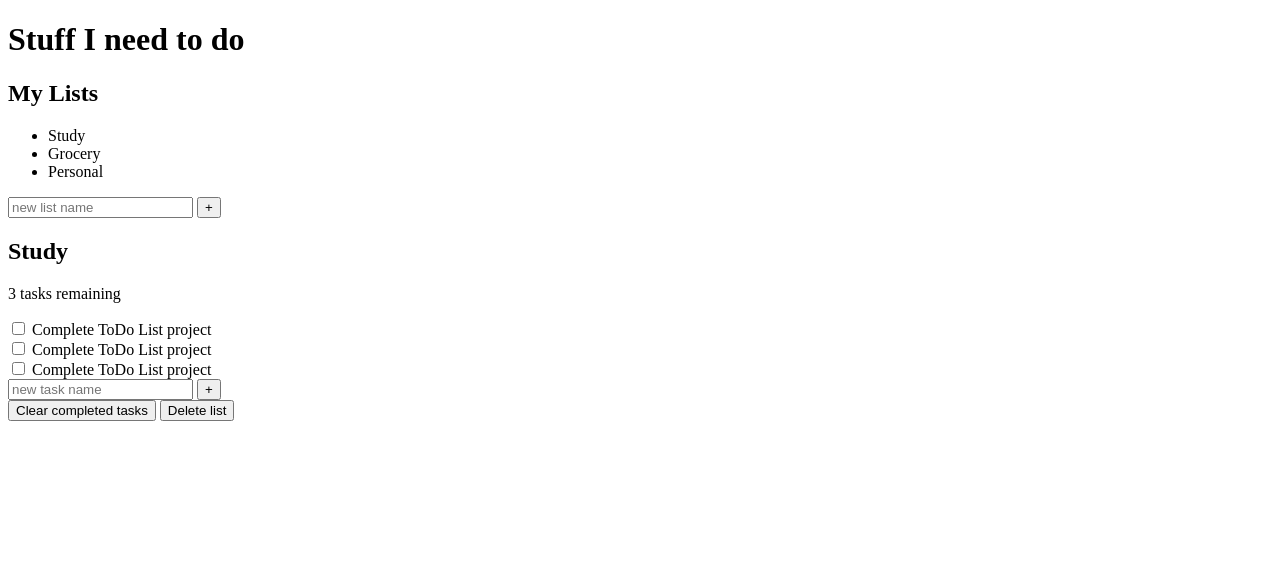
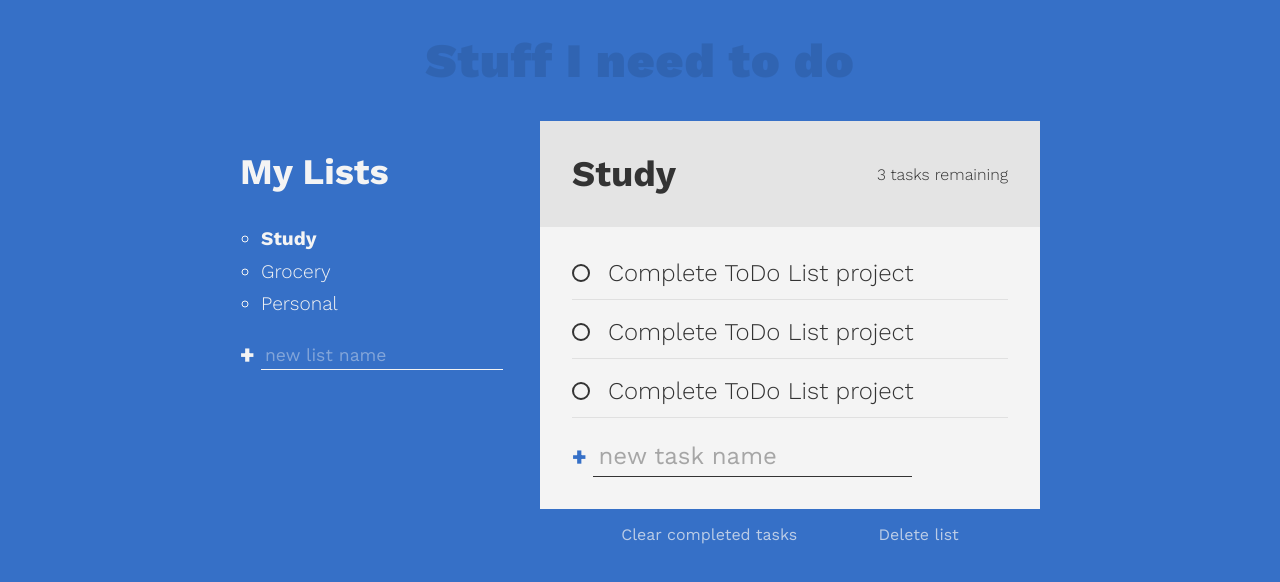
Before and after one commit to jaysmitjadhav/To-Do-List, a plain HTML site: page index.html in a window 1280 px wide. Drawn offline with nearby package versions, Linux system fonts and the light colour scheme.

Commit message:
completed style.css

```diff
--- a/index.html
+++ b/index.html
@@ -5,7 +5,7 @@
     <meta http-equiv="X-UA-Compatible" content="IE=edge">
     <meta name="viewport" content="width=device-width, initial-scale=1.0">
     <title>Todo List</title>
-    <link href="https://fonts.googleapis.com/css2?family=Roboto:wght@300&display=swap" rel="stylesheet">
+    <link href="https://fonts.googleapis.com/css?family=Work+Sans:300,400,700,900&display=swap" rel="stylesheet">
     <link rel="stylesheet" href="style.css">
 </head>
 <body>
@@ -14,9 +14,9 @@
     <div class="all-tasks">
         <h2 class="task-list-tile">My Lists</h2>
         <ul class="task-list">
-            <li class="active-list">Study</li>
-            <li>Grocery</li>
-            <li>Personal</li>
+            <li class="list-name active-list">Study</li>
+            <li class="list-name">Grocery</li>
+            <li class="list-name">Personal</li>
         </ul>
 
         <form action="">
@@ -26,7 +26,7 @@
                 placeholder="new list name"
                 aria-label="new list name"
             />
-            <button class="btn list" aria-label="create new list">+</button>
+            <button class="btn create" aria-label="create new list">+</button>
         </form>
     </div>
 
@@ -74,11 +74,11 @@
                 <form action="">
                     <input
                         type="text"
-                        class="new list"
+                        class="new task"
                         placeholder="new task name"
                         aria-label="new task name"
                     />
-                    <button class="btn task" aria-label="create new task">+</button>
+                    <button class="btn create" aria-label="create new task">+</button>
                 </form>
             </div>
 
--- a/style.css
+++ b/style.css
@@ -0,0 +1,244 @@
+:root {
+    --clr-primary: rgb(54, 112, 199);
+    --clr-light: #f4f4f4;
+    --clr-dark: #333;
+    --clr-warning: rgb(99, 36, 36);
+}
+
+*,
+*::before,
+*::after {
+    font-family: inherit;
+    box-sizing: border-box;
+}
+
+body {
+    margin: 0;
+    font-family: "Work Sans", sans-serif;
+    font-weight: 300;
+    font-size: 1.5rem;
+    background-color: var(--clr-primary);
+    color: var(--clr-light);
+
+    display: grid;
+    grid:
+        "header header header header" auto
+        "...... lists  active ......" auto /
+        1fr minmax(100px, 300px) minmax(250px, 500px) 1fr;
+}
+
+.title {
+    grid-area: header;
+    text-align: center;
+    font-size: calc(7vw + 2rew);
+    font-weight: 900;
+    color: rgba(0, 0, 0, 0.1);
+    letter-spacing: 1px;
+}
+
+.all-tasks {
+    grid-area: lists;
+}
+
+.task-list {
+    font-size: 1.2rem;
+    line-height: 1.7;
+    list-style: circle;
+    padding-left: 1.1em;
+}
+
+.list-name {
+    cursor: pointer;
+}
+
+.list-name:hover {
+    opacity: 0.7;
+}
+
+form {
+    display: flex;
+}
+
+.btn {
+    cursor: pointer;
+    background: 0;
+    border: 0;
+    padding: 0;
+    color: inherit;
+}
+
+.btn.create {
+    font-size: 1.5rem;
+    font-weight: 900;
+    margin-right: 0.25em;
+    transition: opacity 250ms ease-in;
+}
+
+.btn.create:hover {
+    opacity: 0.7;
+}
+
+.btn.delete {
+    font-size: 1rem;
+    opacity: 0.7;
+    transition: color 200ms;
+}
+
+.btn.delete:hover {
+    color: var(--clr-warning);
+}
+
+.new {
+    background: transparent;
+    border: 0;
+    color: inherit;
+    border-bottom: 1px solid currentColor;
+    font-size: inherit;
+    outline: none;
+    padding: 0.25em;
+    transition: border-bottom 150ms ease-in;
+    order: 2;
+}
+
+.new:focus {
+    border-bottom-width: 3px;
+}
+
+.new.list{
+    font-size: 1.1rem;
+}
+
+.new::placeholder{
+    color: inherit;
+    opacity: 0.4;
+}
+
+.new:focus::placeholder{
+    opacity: 0.2;
+}
+
+.new.task {
+    margin-bottom: 0;
+}
+
+.active-list {
+    font-weight: 700;
+}
+
+.todo-list {
+    --spacer: 2rem;
+    grid-area: active;
+    background: var(--clr-light);
+    color: var(--clr-dark);
+}
+
+.todo-header {
+    padding: var(--spacer);
+    background: #e4e4e4;
+    display: flex;
+    align-items: center;
+    justify-content: space-between;
+}
+
+.list-title {
+    margin: 0 1em 0 0;
+}
+
+.task-count {
+    margin: 0;
+    font-size: 1rem;
+}
+
+.todo-body {
+    padding: var(--spacer);
+    position: relative;
+}
+
+.new-task-creator .create {
+    color: var(--clr-primary)
+}
+
+[type="checkbox"] {
+    opacity: 0;
+    position: absolute;
+}
+
+.task label {
+    display: inline-flex;
+    align-items: center;
+    position: relative;
+}
+
+.task {
+    position: relative;
+    margin-bottom: 1.25em;
+}
+
+.task::after {
+    content: "";
+    position: absolute;
+    right: 0;
+    left: 0;
+    bottom: -0.5em;
+    height: 1px;
+    background: currentColor;
+    opacity: 0.1;
+}
+
+.custom-checkbox {
+    --size : 0.75em;
+    display: inline-block;
+    width: var(--size);
+    height: var(--size);
+    margin-right: var(--size);
+    cursor: pointer;
+    border: 2px solid currentColor;
+    border-radius: 50%;
+    transform: scale(1);
+    transition: transform 300ms ease-in-out;
+}
+
+.task:hover .custom-checkbox,
+[type='checkbox']:focus + label .custom-checkbox {
+    transform: scale(1.2);
+    color: var(--clr-primary);
+}
+
+[type='checkbox']:checked + label .custom-checkbox {
+    background: var(--clr-primary);
+    border-color: var(--clr-primary);
+    box-shadow: inset 0 0 0px 2px whitesmoke;
+}
+
+[type='checkbox']:checked + label {
+    opacity: 0.5;
+}
+
+.task label::after {
+    content: "";
+    position: absolute;
+    left: 0;
+    right: 0;
+    left: 1.5em;
+    top: 50%;
+    height: 3px;
+    background: currentColor;
+    transform: scaleX(0);
+    transform-origin: right;
+    transition: transform 150ms ease-in-out;
+}
+
+[type='checkbox']:checked + label::after {
+    transform: scaleX(1);
+    transform-origin: left;
+}
+
+.delete-stuff {
+    display: flex;
+    justify-content: space-evenly;
+    position: absolute;
+    width: 100%;
+    left: 0;
+    bottom: -35px;
+    color: var(--clr-light);
+}
```
